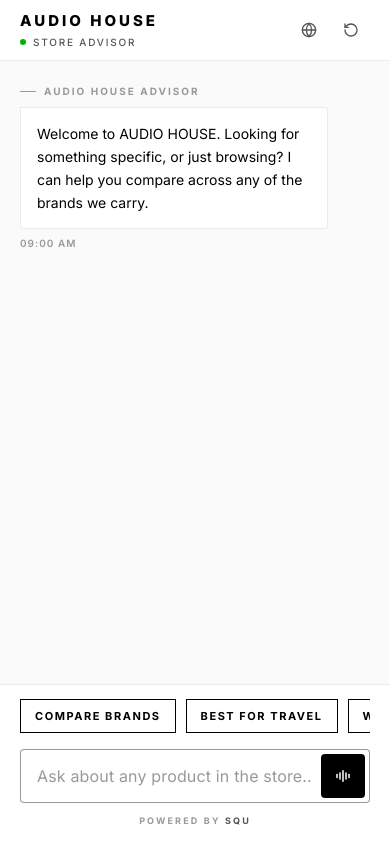
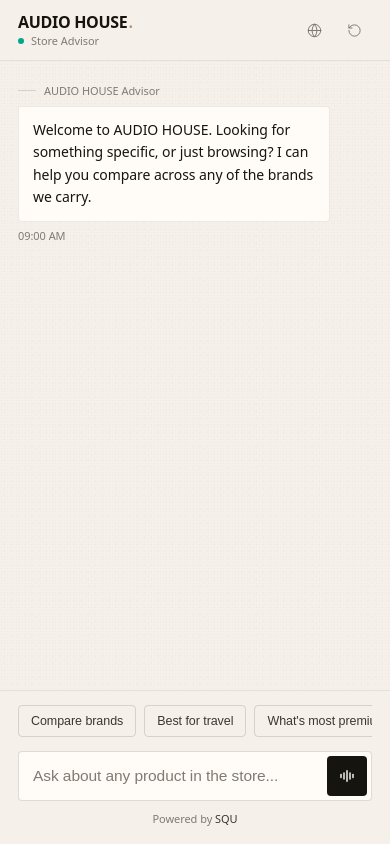
Before and after one commit to kevinlarretche/distributor_chat, a plain HTML site: page index.html in a window 390 px wide. Drawn offline with Linux system fonts and the light colour scheme; a web font is replaced by a local one.

Commit message:
Update index.html

```diff
--- a/index.html
+++ b/index.html
@@ -4,258 +4,388 @@
 <meta charset="UTF-8">
 <meta name="viewport" content="width=device-width, initial-scale=1.0, viewport-fit=cover, user-scalable=no">
 <title>AUDIO HOUSE — Store Advisor</title>
-<link href="https://fonts.googleapis.com/css2?family=Inter:wght@300;400;500;600;700;800&display=swap" rel="stylesheet">
+<link rel="stylesheet" href="https://api.fontshare.com/v2/css?f[]=general-sans@200,300,400,500,600,700&display=swap">
 <style>
   :root {
-    --bg-primary: #ffffff;
-    --bg-secondary: #fafafa;
-    --bg-surface: #f5f5f5;
-    --bg-elevated: #ebebeb;
-    --text-primary: #000000;
-    --text-secondary: #555555;
-    --text-muted: #999999;
-    --border: rgba(0,0,0,0.08);
-    --border-hover: rgba(0,0,0,0.20);
-    --border-strong: rgba(0,0,0,0.40);
-    --accent: #000000;
-    --accent-dim: rgba(0,0,0,0.04);
-    --bubble-user: #f0f0f0;
-    --bubble-bot: #ffffff;
-    --success: #00b300;
+    --paper:    #F5F1EA;
+    --paper-2:  #EBE5D8;
+    --paper-3:  #FFFCF7;
+    --ink:      #16140F;
+    --ink-2:    #3A3730;
+    --ink-3:    #807A72;
+    --rule:     rgba(22,20,15,0.08);
+    --rule-2:   rgba(22,20,15,0.14);
+    --teal:     #00A88A;
+    --teal-ink: #006B57;
+    --teal-tint:#E1ECE7;
+    --gold:     #B69770;
     --app-height: 100vh;
   }
   * { margin: 0; padding: 0; box-sizing: border-box; }
-  html, body { width: 100%; overflow-x: hidden; overscroll-behavior: none; }
+  html, body {
+    width: 100%;
+    overflow-x: hidden;
+    overscroll-behavior: none;
+    background: var(--paper);
+    color: var(--ink);
+  }
   body {
-    font-family: 'Inter', -apple-system, BlinkMacSystemFont, 'Helvetica Neue', Helvetica, sans-serif;
-    background: var(--bg-primary);
-    color: var(--text-primary);
+    font-family: 'General Sans', ui-sans-serif, system-ui, -apple-system, sans-serif;
+    -webkit-font-smoothing: antialiased;
+    letter-spacing: -0.005em;
     display: flex;
     flex-direction: column;
     height: 100vh;
     height: 100dvh;
     overflow: hidden;
-    -webkit-font-smoothing: antialiased;
     position: fixed;
     top: 0; left: 0; right: 0; bottom: 0;
   }
+  ::selection { background: var(--ink); color: var(--paper); }
+
+  /* Subtle paper grain */
+  .grain {
+    position: fixed; inset: 0; pointer-events: none; z-index: 0;
+    background-image:
+      radial-gradient(rgba(22,20,15,0.025) 1px, transparent 1px),
+      radial-gradient(rgba(22,20,15,0.018) 1px, transparent 1px);
+    background-size: 3px 3px, 7px 7px;
+    background-position: 0 0, 1px 2px;
+  }
+
+  .header, .chat-window, .footer-container { position: relative; z-index: 1; }
+
   .header {
-    background: var(--bg-primary);
-    border-bottom: 1px solid var(--border);
-    padding: 0 32px;
-    height: 72px;
+    background: var(--paper);
+    border-bottom: 1px solid var(--rule);
+    padding: 0 28px;
+    height: 68px;
     display: flex;
     align-items: center;
     justify-content: space-between;
     flex-shrink: 0;
     z-index: 50;
     padding-top: env(safe-area-inset-top);
-    padding-left: max(32px, env(safe-area-inset-left));
-    padding-right: max(32px, env(safe-area-inset-right));
+    padding-left: max(28px, env(safe-area-inset-left));
+    padding-right: max(28px, env(safe-area-inset-right));
     box-sizing: content-box;
   }
   .header-left { display: flex; align-items: center; gap: 16px; }
-  .brand-mark { display: flex; flex-direction: column; gap: 4px; }
+  .brand-mark { display: flex; flex-direction: column; gap: 5px; }
   .brand-name {
-    font-size: 18px; font-weight: 800; letter-spacing: 0.22em;
-    color: var(--text-primary); line-height: 1;
+    font-size: 19px;
+    font-weight: 700;
+    letter-spacing: -0.02em;
+    color: var(--ink);
+    line-height: 1;
+  }
+  .brand-name::after {
+    content: '.';
+    color: var(--gold);
+    margin-left: 1px;
   }
   .brand-sub {
-    font-size: 10px; font-weight: 500; letter-spacing: 0.18em;
-    text-transform: uppercase; color: var(--text-secondary);
-    display: flex; align-items: center; gap: 7px; line-height: 1; margin-top: 5px;
+    font-size: 11px; font-weight: 500;
+    letter-spacing: -0.005em;
+    color: var(--ink-3);
+    display: flex; align-items: center; gap: 7px; line-height: 1;
   }
-  .status-dot { width: 6px; height: 6px; border-radius: 50%; background: var(--success); flex-shrink: 0; }
+  .status-dot {
+    width: 6px; height: 6px; border-radius: 50%;
+    background: var(--teal);
+    flex-shrink: 0;
+  }
   .header-actions { display: flex; align-items: center; gap: 4px; }
   .icon-btn {
-    background: none; border: none; color: var(--text-secondary); cursor: pointer;
-    width: 38px; height: 38px; border-radius: 4px;
+    background: none; border: none; color: var(--ink-3); cursor: pointer;
+    width: 36px; height: 36px; border-radius: 4px;
     display: flex; align-items: center; justify-content: center;
     transition: all 0.15s ease;
   }
-  .icon-btn:hover { color: var(--text-primary); background: var(--accent-dim); }
+  .icon-btn:hover { color: var(--ink); background: rgba(22,20,15,0.04); }
+
   .chat-window {
     flex: 1;
     overflow-y: auto;
     overflow-x: hidden;
-    padding: 40px 32px;
+    padding: 36px 28px;
     display: flex;
     flex-direction: column;
-    gap: 28px;
+    gap: 24px;
     scrollbar-width: thin;
-    scrollbar-color: var(--bg-elevated) transparent;
+    scrollbar-color: var(--rule-2) transparent;
     -webkit-overflow-scrolling: touch;
     width: 100%;
     max-width: 100%;
-    background: var(--bg-secondary);
   }
   .chat-window::-webkit-scrollbar { width: 4px; }
   .chat-window::-webkit-scrollbar-track { background: transparent; }
-  .chat-window::-webkit-scrollbar-thumb { background: var(--bg-elevated); border-radius: 2px; }
+  .chat-window::-webkit-scrollbar-thumb { background: var(--rule-2); border-radius: 2px; }
+
   .message-wrapper {
     display: flex;
     flex-direction: column;
-    animation: fadeUp 0.35s ease forwards;
+    animation: slideUp 0.4s ease-out both;
     width: 100%;
     max-width: 100%;
   }
   .message-wrapper.user { align-items: flex-end; }
-  .message-wrapper.bot { align-items: flex-start; }
-  @keyframes fadeUp {
+  .message-wrapper.bot  { align-items: flex-start; }
+  @keyframes slideUp {
     from { opacity: 0; transform: translateY(8px); }
     to { opacity: 1; transform: translateY(0); }
   }
+
   .bot-label {
-    font-size: 10px; font-weight: 700; letter-spacing: 0.20em; text-transform: uppercase;
-    color: var(--text-muted); margin-bottom: 10px;
+    font-size: 11px; font-weight: 500;
+    letter-spacing: -0.005em;
+    color: var(--ink-3);
+    margin-bottom: 8px;
     display: flex; align-items: center; gap: 8px;
   }
-  .bot-label::before { content: ''; display: block; width: 16px; height: 1px; background: var(--text-muted); }
+  .bot-label::before {
+    content: ''; display: block;
+    width: 18px; height: 1px;
+    background: var(--rule-2);
+  }
+
   .message {
-    padding: 16px 20px;
-    font-size: 14px;
-    line-height: 1.65;
+    padding: 14px 18px;
+    font-size: 14.5px;
+    line-height: 1.6;
     max-width: 78%;
     position: relative;
     word-wrap: break-word;
     overflow-wrap: break-word;
     word-break: break-word;
+    letter-spacing: -0.005em;
+    border-radius: 4px;
   }
   .message.user {
-    background: var(--text-primary); color: #ffffff; font-weight: 400;
+    background: var(--ink);
+    color: var(--paper);
     border-radius: 4px 4px 0 4px;
+    font-weight: 400;
   }
   .message.bot {
-    background: var(--bubble-bot); border: 1px solid var(--border);
-    border-radius: 0 4px 4px 4px; color: var(--text-primary); font-weight: 400;
+    background: var(--paper-3);
+    color: var(--ink);
+    border: 1px solid var(--rule);
+    border-radius: 0 4px 4px 4px;
+    font-weight: 400;
   }
-  .message.bot strong { font-weight: 700; color: var(--text-primary); }
-  .message.bot em { font-style: italic; color: var(--text-secondary); }
-  .message.bot ul { padding-left: 18px; margin: 8px 0; }
+  .message.bot strong { font-weight: 600; color: var(--ink); }
+  .message.bot em { font-style: italic; color: var(--ink-2); }
+  .message.bot ul,
   .message.bot ol { padding-left: 18px; margin: 8px 0; }
-  .message.bot li { margin: 4px 0; color: var(--text-secondary); }
-  .message.bot a { color: var(--text-primary); text-decoration: underline; text-underline-offset: 3px; word-break: break-all; font-weight: 500; }
-  .message.bot code { background: var(--bg-surface); padding: 2px 6px; border-radius: 3px; font-size: 12px; font-family: 'SF Mono', Menlo, monospace; color: var(--text-primary); }
+  .message.bot li { margin: 4px 0; color: var(--ink-2); }
+  .message.bot a {
+    color: var(--teal-ink);
+    text-decoration: underline;
+    text-decoration-thickness: 1px;
+    text-underline-offset: 3px;
+    word-break: break-all;
+  }
+  .message.bot a:hover { color: var(--ink); }
+  .message.bot code {
+    background: var(--paper-2);
+    padding: 1px 6px;
+    border-radius: 3px;
+    font-size: 12px;
+    font-family: 'General Sans', monospace;
+    font-weight: 500;
+    color: var(--ink);
+  }
   .message.bot p { margin-bottom: 8px; }
   .message.bot p:last-child { margin-bottom: 0; }
-  .message.bot h3 { font-size: 13px; font-weight: 700; letter-spacing: 0.08em; text-transform: uppercase; margin: 12px 0 6px 0; color: var(--text-primary); }
-  .message-time { font-size: 10px; font-weight: 600; letter-spacing: 0.10em; color: var(--text-muted); margin-top: 8px; text-transform: uppercase; }
-  #typing .message.bot { display: flex; gap: 6px; padding: 18px 20px; align-items: center; }
-  .dot { width: 6px; height: 6px; background: var(--text-muted); border-radius: 50%; animation: pulse 1.4s infinite ease-in-out; }
+  .message.bot h3 {
+    font-size: 13.5px; font-weight: 600;
+    letter-spacing: -0.02em;
+    margin: 12px 0 6px 0;
+    color: var(--ink);
+  }
+  .message-time {
+    font-size: 11px; font-weight: 500;
+    color: var(--ink-3);
+    margin-top: 6px;
+    letter-spacing: -0.005em;
+  }
+
+  #typing .message.bot { display: flex; gap: 5px; padding: 16px 18px; align-items: center; }
+  .dot { width: 5px; height: 5px; background: var(--ink-3); border-radius: 50%; animation: pulseDot 1.4s infinite ease-in-out; }
   .dot:nth-child(2) { animation-delay: 0.2s; }
   .dot:nth-child(3) { animation-delay: 0.4s; }
-  @keyframes pulse {
-    0%, 80%, 100% { opacity: 0.2; transform: scale(0.8); }
+  @keyframes pulseDot {
+    0%, 80%, 100% { opacity: 0.25; transform: scale(0.85); }
     40% { opacity: 1; transform: scale(1); }
   }
+
   .footer-container {
-    background: var(--bg-primary);
-    border-top: 1px solid var(--border);
-    padding: 20px 32px 28px;
+    background: var(--paper);
+    border-top: 1px solid var(--rule);
+    padding: 18px 28px 26px;
     flex-shrink: 0;
-    padding-bottom: max(28px, env(safe-area-inset-bottom));
-    padding-left: max(32px, env(safe-area-inset-left));
-    padding-right: max(32px, env(safe-area-inset-right));
+    padding-bottom: max(26px, env(safe-area-inset-bottom));
+    padding-left: max(28px, env(safe-area-inset-left));
+    padding-right: max(28px, env(safe-area-inset-right));
   }
-  .quick-replies { display: flex; gap: 10px; margin-bottom: 16px; overflow-x: auto; scrollbar-width: none; -webkit-overflow-scrolling: touch; }
+  .quick-replies {
+    display: flex; gap: 8px; margin-bottom: 14px;
+    overflow-x: auto; scrollbar-width: none;
+    -webkit-overflow-scrolling: touch;
+  }
   .quick-replies::-webkit-scrollbar { display: none; }
   .qr-btn {
-    background: transparent; border: 1.5px solid var(--text-primary); color: var(--text-primary);
-    padding: 9px 18px; border-radius: 0; font-size: 11px; font-weight: 700;
-    letter-spacing: 0.14em; text-transform: uppercase; cursor: pointer; white-space: nowrap;
-    font-family: 'Inter', sans-serif; transition: all 0.15s ease;
+    background: transparent;
+    border: 1px solid var(--rule-2);
+    color: var(--ink-2);
+    padding: 8px 14px;
+    border-radius: 4px;
+    font-size: 12.5px;
+    font-weight: 500;
+    letter-spacing: -0.005em;
+    cursor: pointer;
+    white-space: nowrap;
+    font-family: 'General Sans', sans-serif;
+    transition: all 0.15s ease;
     flex-shrink: 0;
   }
-  .qr-btn:hover { background: var(--text-primary); color: #ffffff; }
+  .qr-btn:hover {
+    border-color: var(--ink);
+    color: var(--ink);
+    background: rgba(22,20,15,0.03);
+  }
+
   .input-wrapper {
     display: flex; align-items: center; gap: 10px;
-    background: var(--bg-primary); border: 1.5px solid var(--border-strong);
-    border-radius: 4px; padding: 4px 4px 4px 20px; transition: border-color 0.2s ease;
+    background: var(--paper-3);
+    border: 1px solid var(--rule-2);
+    border-radius: 4px;
+    padding: 4px 4px 4px 18px;
+    transition: border-color 0.2s ease, box-shadow 0.2s ease;
   }
-  .input-wrapper:focus-within { border-color: var(--text-primary); }
+  .input-wrapper:focus-within {
+    border-color: var(--ink);
+    box-shadow: 0 0 0 3px rgba(22,20,15,0.06);
+  }
   .input-wrapper input {
     flex: 1;
     background: transparent;
     border: none;
     outline: none;
-    font-size: 16px;
+    font-size: 15.5px;
     font-weight: 400;
-    color: var(--text-primary);
-    font-family: 'Inter', sans-serif;
-    letter-spacing: 0.01em;
-    padding: 12px 0;
+    color: var(--ink);
+    font-family: 'General Sans', sans-serif;
+    letter-spacing: -0.005em;
+    padding: 11px 0;
     min-width: 0;
     width: 100%;
   }
-  .input-wrapper input::placeholder { color: var(--text-muted); }
-  .send-btn-wrapper { position: relative; width: 44px; height: 44px; flex-shrink: 0; }
+  .input-wrapper input::placeholder { color: var(--ink-3); }
+
+  .send-btn-wrapper { position: relative; width: 40px; height: 40px; flex-shrink: 0; }
   .send-btn {
-    background: var(--text-primary); border: none; width: 44px; height: 44px; border-radius: 4px;
+    background: var(--ink);
+    border: none; width: 40px; height: 40px;
+    border-radius: 4px;
     cursor: pointer; display: flex; align-items: center; justify-content: center;
-    transition: opacity 0.2s ease; flex-shrink: 0; position: relative; z-index: 2;
+    transition: background 0.2s ease, transform 0.15s ease;
+    flex-shrink: 0; position: relative; z-index: 2;
   }
-  .send-btn:hover { opacity: 0.85; }
+  .send-btn:hover { background: #000; }
+  .send-btn:active { transform: scale(0.96); }
+  .send-btn:disabled { opacity: 0.5; cursor: not-allowed; }
   .wave-ring {
-    position: absolute; top: 50%; left: 50%; width: 44px; height: 44px;
-    border: 1px solid rgba(0,0,0,0); border-radius: 50%;
+    position: absolute; top: 50%; left: 50%; width: 40px; height: 40px;
+    border: 1px solid rgba(22,20,15,0); border-radius: 4px;
     transform: translate(-50%, -50%) scale(1); pointer-events: none; z-index: 1;
   }
   .send-btn-wrapper.rippling .wave-ring { animation: waveExpand 0.7s ease-out forwards; }
   .send-btn-wrapper.rippling .wave-ring:nth-child(2) { animation-delay: 0.1s; }
   .send-btn-wrapper.rippling .wave-ring:nth-child(3) { animation-delay: 0.2s; }
   @keyframes waveExpand {
-    0% { transform: translate(-50%, -50%) scale(1); border-color: rgba(0,0,0,0.4); }
-    100% { transform: translate(-50%, -50%) scale(2.8); border-color: rgba(0,0,0,0); }
+    0% { transform: translate(-50%, -50%) scale(1); border-color: rgba(22,20,15,0.4); }
+    100% { transform: translate(-50%, -50%) scale(2.6); border-color: rgba(22,20,15,0); }
   }
-  .powered-by { text-align: center; font-size: 9px; font-weight: 700; letter-spacing: 0.24em; text-transform: uppercase; color: var(--text-muted); margin-top: 16px; }
-  .powered-by a { color: var(--text-secondary); text-decoration: none; transition: color 0.25s ease; position: relative; }
-  .powered-by a::after { content: ''; position: absolute; bottom: -2px; left: 0; width: 0; height: 1px; background: var(--text-primary); transition: width 0.3s ease; }
-  .powered-by a:hover { color: var(--text-primary); }
+
+  .powered-by {
+    text-align: center;
+    font-size: 11px;
+    font-weight: 500;
+    letter-spacing: -0.005em;
+    color: var(--ink-3);
+    margin-top: 14px;
+  }
+  .powered-by a {
+    color: var(--ink-2);
+    text-decoration: none;
+    transition: color 0.25s ease;
+    position: relative;
+  }
+  .powered-by a::after {
+    content: ''; position: absolute; bottom: -2px; left: 0;
+    width: 0; height: 1px; background: var(--ink);
+    transition: width 0.3s ease;
+  }
+  .powered-by a:hover { color: var(--ink); }
   .powered-by a:hover::after { width: 100%; }
+
   .lang-wrapper { position: relative; z-index: 100; }
   .lang-dropdown {
     position: absolute; top: calc(100% + 8px); right: 0;
-    background: var(--bg-primary); border: 1px solid var(--border-strong);
-    border-radius: 4px; overflow: hidden; min-width: 160px;
+    background: var(--paper-3);
+    border: 1px solid var(--rule-2);
+    border-radius: 4px;
+    overflow: hidden; min-width: 160px;
     opacity: 0; visibility: hidden; transform: translateY(-4px);
-    transition: all 0.2s ease; z-index: 200; box-shadow: 0 8px 24px rgba(0,0,0,0.08);
+    transition: all 0.2s ease; z-index: 200;
+    box-shadow:
+      0 4px 8px rgba(22,20,15,0.04),
+      0 16px 32px rgba(22,20,15,0.08);
   }
   .lang-dropdown.open { opacity: 1; visibility: visible; transform: translateY(0); }
   .lang-option {
     display: flex; align-items: center; gap: 10px; width: 100%;
-    padding: 12px 16px; background: none; border: none;
-    color: var(--text-secondary); font-family: 'Inter', sans-serif;
-    font-size: 11px; font-weight: 600; letter-spacing: 0.08em;
+    padding: 11px 16px; background: none; border: none;
+    color: var(--ink-2);
+    font-family: 'General Sans', sans-serif;
+    font-size: 13px; font-weight: 500;
+    letter-spacing: -0.005em;
     cursor: pointer; transition: all 0.15s ease; text-align: left;
   }
-  .lang-option:hover { background: var(--bg-surface); color: var(--text-primary); }
-  .lang-option.active { color: var(--text-primary); }
-  .lang-option .lang-flag { font-size: 13px; line-height: 1; font-weight: 700; }
-  .lang-option .lang-check { margin-left: auto; opacity: 0; font-size: 11px; color: var(--text-primary); }
+  .lang-option:hover { background: var(--paper-2); color: var(--ink); }
+  .lang-option.active { color: var(--ink); }
+  .lang-option .lang-flag { font-size: 12px; line-height: 1; font-weight: 600; color: var(--ink-3); }
+  .lang-option.active .lang-flag { color: var(--ink); }
+  .lang-option .lang-check { margin-left: auto; opacity: 0; font-size: 11px; color: var(--teal); }
   .lang-option.active .lang-check { opacity: 1; }
+
+  /* Mobile */
   @media (max-width: 640px) {
     .header {
-      padding: 0 20px;
-      padding-left: max(20px, env(safe-area-inset-left));
-      padding-right: max(20px, env(safe-area-inset-right));
+      padding: 0 18px;
+      padding-left: max(18px, env(safe-area-inset-left));
+      padding-right: max(18px, env(safe-area-inset-right));
       height: 60px;
     }
-    .chat-window { padding: 24px 20px; gap: 20px; }
+    .brand-name { font-size: 16px; }
+    .chat-window { padding: 22px 18px; gap: 18px; }
     .footer-container {
-      padding: 14px 20px 18px;
+      padding: 14px 18px 18px;
       padding-bottom: max(18px, env(safe-area-inset-bottom));
-      padding-left: max(20px, env(safe-area-inset-left));
-      padding-right: max(20px, env(safe-area-inset-right));
+      padding-left: max(18px, env(safe-area-inset-left));
+      padding-right: max(18px, env(safe-area-inset-right));
     }
-    .message { max-width: 88%; padding: 14px 16px; font-size: 14px; }
-    .input-wrapper { padding: 4px 4px 4px 16px; }
-    .qr-btn { padding: 9px 14px; }
-    .powered-by { margin-top: 12px; }
-    .brand-name { font-size: 15px; letter-spacing: 0.20em; }
+    .message { max-width: 88%; padding: 12px 14px; font-size: 14px; }
+    .input-wrapper { padding: 4px 4px 4px 14px; }
+    .qr-btn { padding: 8px 12px; }
+    .powered-by { margin-top: 10px; }
   }
 </style>
 </head>
 <body>
+<div class="grain"></div>
 <div class="header">
   <div class="header-left">
     <div class="brand-mark">
@@ -269,7 +399,7 @@
   <div class="header-actions">
     <div class="lang-wrapper">
       <button class="icon-btn" id="lang-btn" title="Language">
-        <svg width="16" height="16" viewBox="0 0 24 24" fill="none" stroke="currentColor" stroke-width="2" stroke-linecap="round" stroke-linejoin="round">
+        <svg width="15" height="15" viewBox="0 0 24 24" fill="none" stroke="currentColor" stroke-width="1.6" stroke-linecap="round" stroke-linejoin="round">
           <circle cx="12" cy="12" r="10"/>
           <path d="M2 12h20"/>
           <path d="M12 2a15.3 15.3 0 0 1 4 10 15.3 15.3 0 0 1-4 10 15.3 15.3 0 0 1-4-10 15.3 15.3 0 0 1 4-10z"/>
@@ -309,7 +439,7 @@
       </div>
     </div>
     <button class="icon-btn" id="restart-btn" title="New conversation">
-      <svg width="16" height="16" viewBox="0 0 24 24" fill="none" stroke="currentColor" stroke-width="2" stroke-linecap="round" stroke-linejoin="round">
+      <svg width="15" height="15" viewBox="0 0 24 24" fill="none" stroke="currentColor" stroke-width="1.6" stroke-linecap="round" stroke-linejoin="round">
         <path d="M3 12a9 9 0 1 0 9-9 9.75 9.75 0 0 0-6.74 2.74L3 8"/>
         <path d="M3 3v5h5"/>
       </svg>
@@ -327,11 +457,11 @@
       <div class="wave-ring"></div>
       <button class="send-btn" id="send-btn" title="Send">
         <svg width="18" height="18" viewBox="0 0 24 24" fill="none" xmlns="http://www.w3.org/2000/svg">
-          <rect x="11" y="4" width="2" height="16" rx="1" fill="white"/>
-          <rect x="7" y="7" width="2" height="10" rx="1" fill="white"/>
-          <rect x="3" y="9" width="2" height="6" rx="1" fill="white"/>
-          <rect x="15" y="7" width="2" height="10" rx="1" fill="white"/>
-          <rect x="19" y="9" width="2" height="6" rx="1" fill="white"/>
+          <rect x="11" y="4" width="2" height="16" rx="1" fill="#F5F1EA"/>
+          <rect x="7" y="7" width="2" height="10" rx="1" fill="#F5F1EA"/>
+          <rect x="3" y="9" width="2" height="6" rx="1" fill="#F5F1EA"/>
+          <rect x="15" y="7" width="2" height="10" rx="1" fill="#F5F1EA"/>
+          <rect x="19" y="9" width="2" height="6" rx="1" fill="#F5F1EA"/>
         </svg>
       </button>
     </div>
@@ -339,7 +469,6 @@
   <div class="powered-by">Powered by <a href="https://squ-ai.vercel.app/" target="_blank" rel="noopener">SQU</a></div>
 </div>
 <script>
-/* ===== CONFIG ===== */
 const CONFIG = {
   storeName: "AUDIO HOUSE",
   webhook: "https://n8n.srv1208833.hstgr.cloud/webhook/distributor_chat",
@@ -355,12 +484,10 @@
   it: ["Confronta marchi", "Per viaggiare", "Più premium", "Mostra diffusori", "Per casa"]
 };
 
-/* ===== STATE ===== */
 let chatId = 'dist_' + Math.random().toString(36).substr(2, 9);
 let currentLang = 'en';
 let isSending = false;
 
-/* ===== DOM ===== */
 const chat = document.getElementById('chat');
 const input = document.getElementById('input');
 const sendWrapper = document.getElementById('send-wrapper');
@@ -495,6 +622,7 @@
 
 document.getElementById('send-btn').onclick = (e) => { e.preventDefault(); handleSend(); };
 input.addEventListener('keypress', e => { if (e.key === 'Enter') { e.preventDefault(); handleSend(); } });
+
 document.getElementById('restart-btn').onclick = () => {
   chatId = 'dist_' + Math.random().toString(36).substr(2, 9);
   init();
@@ -505,6 +633,7 @@
 langBtn.onclick = (e) => { e.stopPropagation(); langDropdown.classList.toggle('open'); };
 document.addEventListener('click', () => { langDropdown.classList.remove('open'); });
 langDropdown.addEventListener('click', (e) => { e.stopPropagation(); });
+
 document.querySelectorAll('.lang-option').forEach(opt => {
   opt.onclick = () => {
     currentLang = opt.dataset.lang;
```
